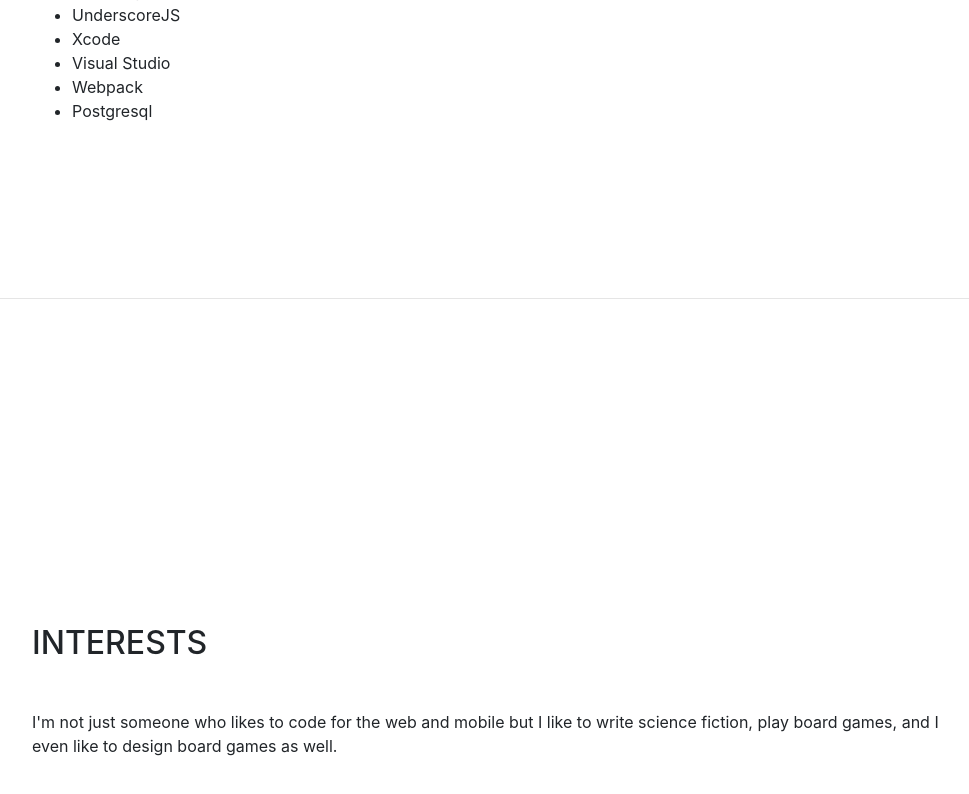
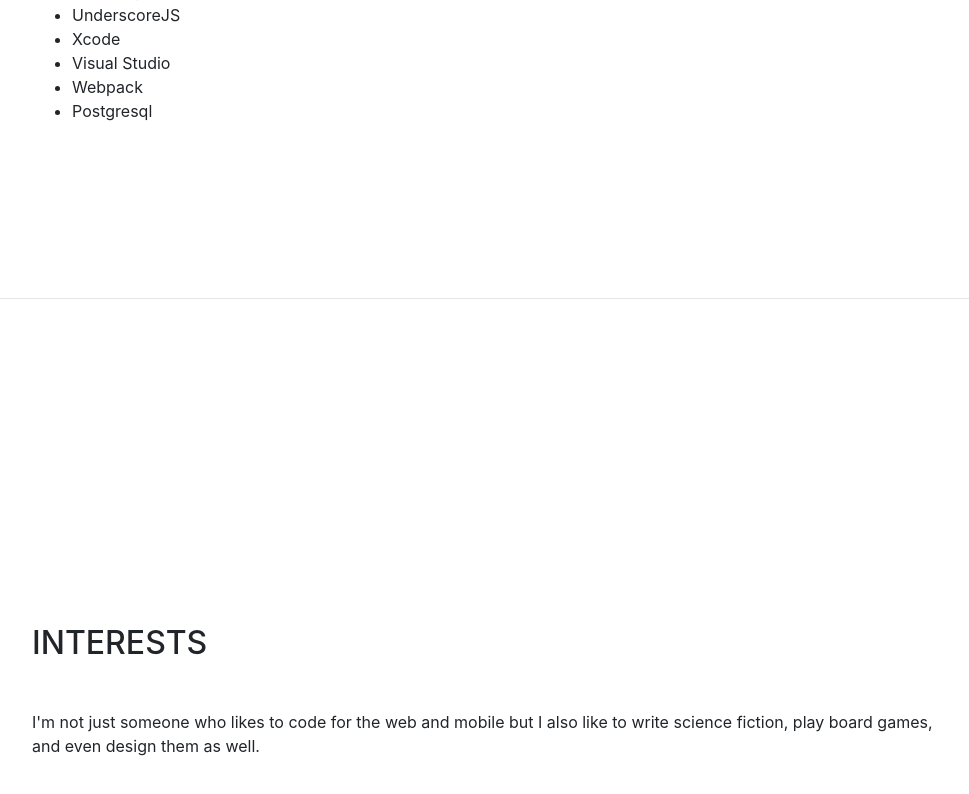
Before and after one commit to TheBenjiNecessity/TheBenjiNecessity.github.io, a website with bundled scripts: page index.html in a window 1280 px wide. Shown: the part 3816-4610 px from the top of the page, without its empty margins (288-1257 px from the left). Built offline with nearby package versions, Linux system fonts and the light colour scheme; a web font is replaced by a local one.

Commit message:
Make interests summary sound a little better

```diff
--- a/index.html
+++ b/index.html
@@ -245,8 +245,8 @@
         <div class="my-auto">
           <h2 class="mb-5">Interests</h2>
           <p>
-            I'm not just someone who likes to code for the web and mobile but I like to write science fiction,
-            play board games, and I even like to design board games as well.
+            I'm not just someone who likes to code for the web and mobile but I also like to write science fiction,
+            play board games, and even design them as well.
           </p>
         </div>
       </section>
```
